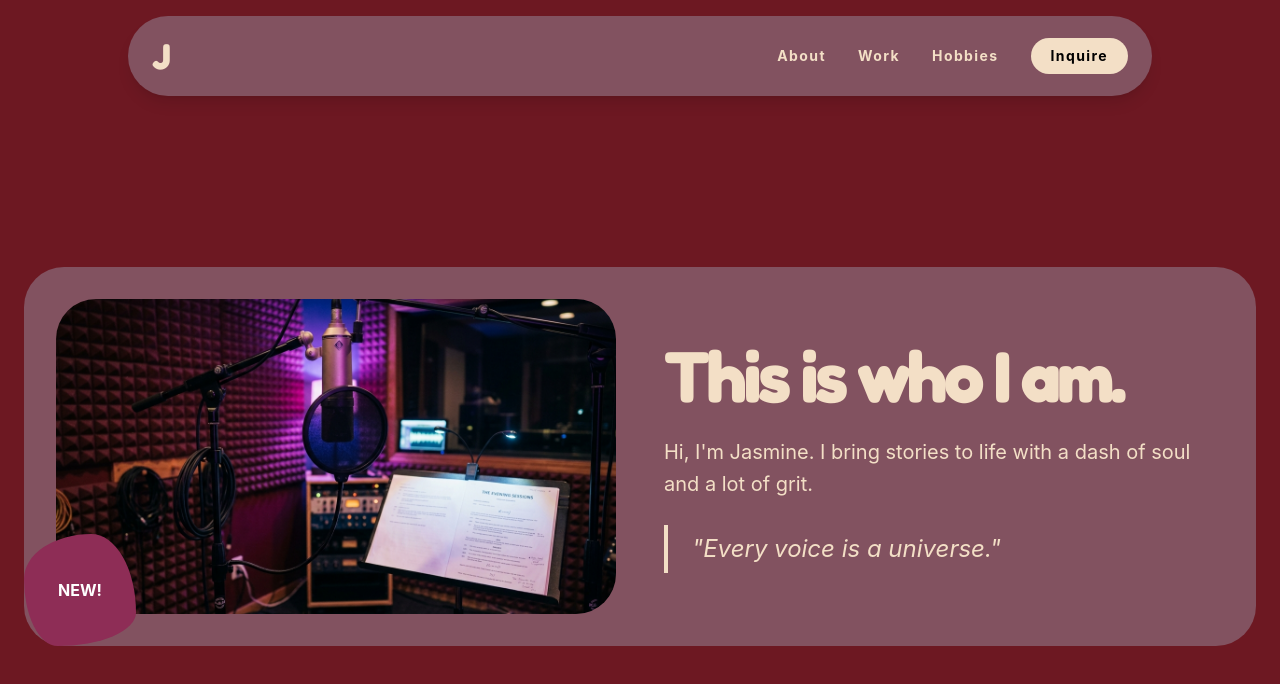
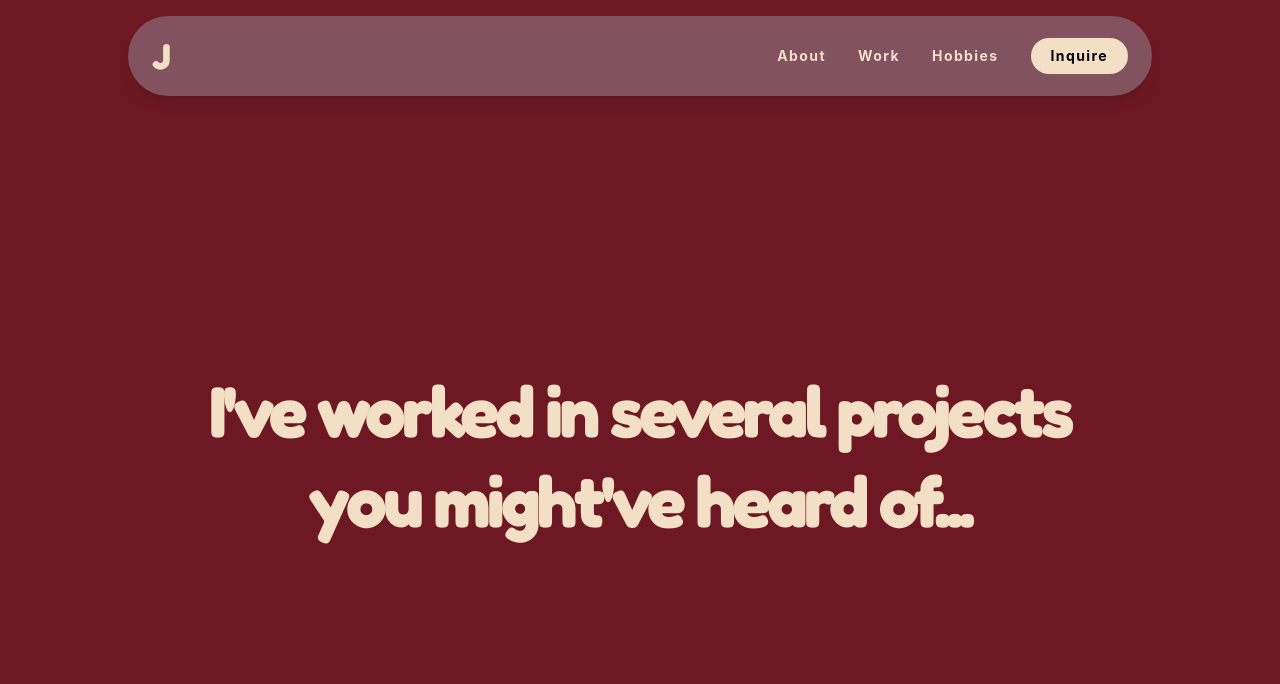
Before and after one commit to dchang1031/Jasmine-site, a React (Vite) app: page / in a window 1280 px wide. Both pictures are taken after a click on the button "About". Shown: the top 684 px of the page. Built offline with nearby package versions, Linux system fonts and the light colour scheme.

Commit message:
Rebuild AboutSection as multi-step: title, 3 work images one-by-one, then reveal copy

```diff
--- a/src/components/AboutSection.tsx
+++ b/src/components/AboutSection.tsx
@@ -1,56 +1,92 @@
 import React from 'react';
-import { motion } from 'framer-motion';
+import { AnimatePresence, motion } from 'framer-motion';
 
-export const AboutSection: React.FC = () => {
+interface AboutSectionProps {
+  /** 0 = title only, 1–3 = images revealed, 4 = images gone + final copy */
+  step: number;
+}
+
+const WORK_IMAGES = [
+  '/src/assets/images/work1.jpg',
+  '/src/assets/images/work2.jpg',
+  '/src/assets/images/work3.jpg',
+];
+
+const IMAGE_TRANSITION = {
+  duration: 0.7,
+  ease: [0.22, 1, 0.36, 1] as const,
+};
+
+export const AboutSection: React.FC<AboutSectionProps> = ({ step }) => {
+  const showImages = step >= 1 && step <= 3;
+  const showFinal = step >= 4;
+  const visibleCount = Math.min(Math.max(step, 0), 3);
+
   return (
-    <div className="max-w-7xl mx-auto px-6 w-full py-20">
-      <motion.div
-        initial="hidden"
-        whileInView="visible"
-        viewport={{ once: true, amount: 0.3 }}
-        variants={{
-          hidden: { opacity: 0 },
-          visible: { opacity: 1, transition: { staggerChildren: 0.2 } },
-        }}
-        className="grid grid-cols-1 lg:grid-cols-2 gap-12 items-center bg-[#825260] p-8 card-rounded"
-      >
-        <motion.div
-          variants={{ hidden: { opacity: 0, y: 20 }, visible: { opacity: 1, y: 0 } }}
-          className="relative"
-        >
-          <img
-            src="/src/assets/images/bio_studio_microphone_1790733243013.jpg"
-            alt="Studio"
-            className="w-full h-auto aspect-video object-cover rounded-[40px]"
-          />
-          <div className="sticker absolute -bottom-8 -left-8 bg-[#8e2d56] text-white w-28 h-28 rounded-blob flex items-center justify-center font-bold">
-            NEW!
-          </div>
-        </motion.div>
-
-        <div className="space-y-6">
+    <div className="relative w-full h-full flex flex-col items-center justify-center px-6">
+      {/* Title */}
+      <AnimatePresence mode="wait">
+        {!showFinal ? (
           <motion.h2
-            variants={{ hidden: { opacity: 0, y: 20 }, visible: { opacity: 1, y: 0 } }}
-            className="font-display text-7xl font-black tracking-tighter text-[#f3dfc6]"
+            key="intro-title"
+            initial={{ opacity: 0, y: 30 }}
+            animate={{ opacity: 1, y: 0 }}
+            exit={{ opacity: 0, y: -40 }}
+            transition={IMAGE_TRANSITION}
+            className="font-display text-4xl sm:text-5xl md:text-6xl lg:text-7xl font-black tracking-tighter text-[#f3dfc6] text-center max-w-4xl leading-tight z-10"
           >
-            This is who I am.
+            I've worked in several projects you might've heard of...
           </motion.h2>
-          <motion.p
-            variants={{ hidden: { opacity: 0, y: 20 }, visible: { opacity: 1, y: 0 } }}
-            className="text-xl leading-relaxed text-[#f3dfc6]"
+        ) : (
+          <motion.div
+            key="final-copy"
+            initial={{ opacity: 0, y: 40 }}
+            animate={{ opacity: 1, y: 0 }}
+            exit={{ opacity: 0 }}
+            transition={IMAGE_TRANSITION}
+            className="text-center z-10 max-w-3xl"
           >
-            Hi, I'm Jasmine. I bring stories to life with a dash of soul and a lot of grit.
-          </motion.p>
-          <motion.div
-            variants={{ hidden: { opacity: 0, y: 20 }, visible: { opacity: 1, y: 0 } }}
-            className="border-l-4 border-[#f3dfc6] pl-6 py-2"
-          >
-            <p className="font-editorial text-2xl italic text-[#f3dfc6]">
-              "Every voice is a universe."
+            <h2 className="font-display text-4xl sm:text-5xl md:text-6xl lg:text-7xl font-black tracking-tighter text-[#f3dfc6] leading-tight">
+              Yep, I was in all of them.
+            </h2>
+            <p className="mt-6 text-xl md:text-2xl text-[#f3dfc6] font-medium">
+              I do animes, games, and commercials.
             </p>
           </motion.div>
+        )}
+      </AnimatePresence>
+
+      {/* Work images — left / middle / right, 3:4, appear one by one */}
+      <div className="absolute inset-0 flex items-center justify-center pointer-events-none">
+        <div className="flex items-end justify-center gap-4 md:gap-8 px-4 w-full max-w-5xl">
+          {WORK_IMAGES.map((src, i) => {
+            const isVisible = showImages && i < visibleCount;
+            return (
+              <AnimatePresence key={src}>
+                {isVisible && (
+                  <motion.div
+                    initial={{ opacity: 0, y: '50%' }}
+                    animate={{ opacity: 1, y: 0 }}
+                    exit={{ opacity: 0, y: '-40%' }}
+                    transition={IMAGE_TRANSITION}
+                    className="flex-1 max-w-[200px] md:max-w-[240px]"
+                    style={{ aspectRatio: '3 / 4' }}
+                  >
+                    <img
+                      src={src}
+                      alt={`Project ${i + 1}`}
+                      className="w-full h-full object-cover rounded-[24px] shadow-2xl border-2 border-[#f3dfc6]/20"
+                    />
+                  </motion.div>
+                )}
+              </AnimatePresence>
+            );
+          })}
         </div>
-      </motion.div>
+      </div>
     </div>
   );
 };
+
+/** Number of internal steps in the about section (0..4 inclusive = 5 steps) */
+export const ABOUT_MAX_STEP = 4;
```
